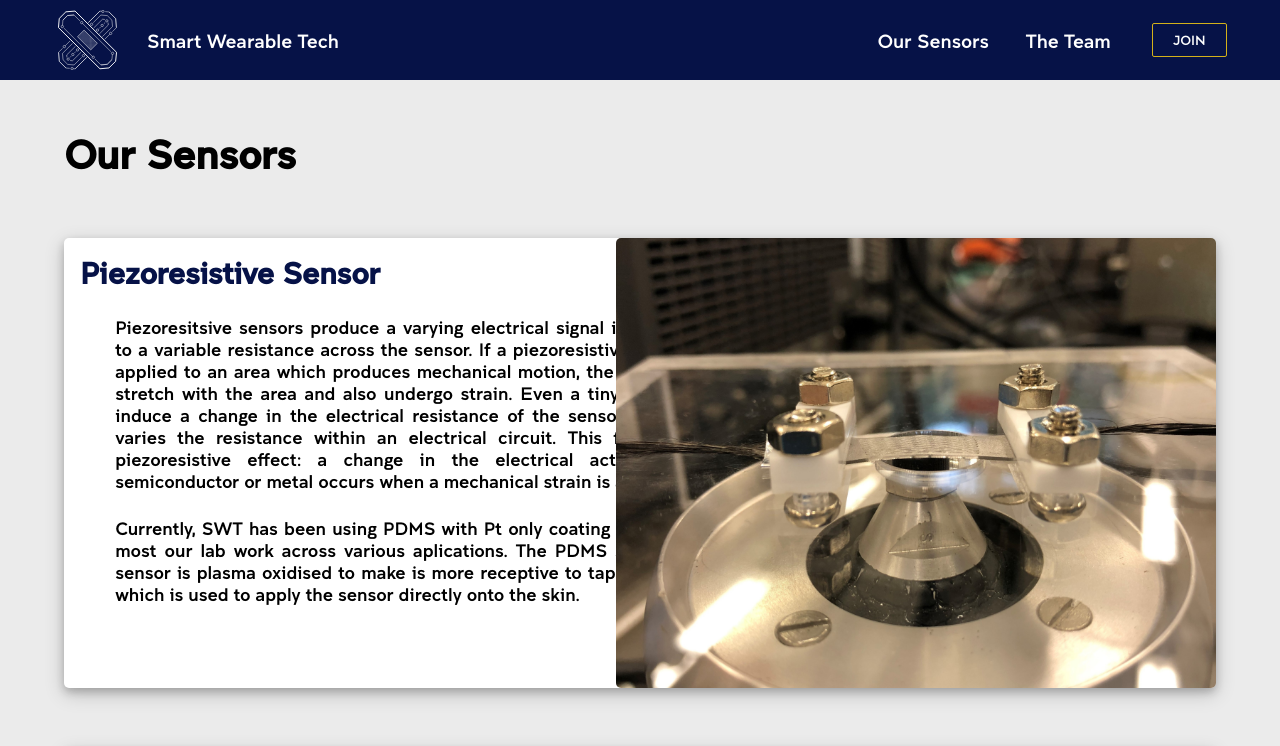
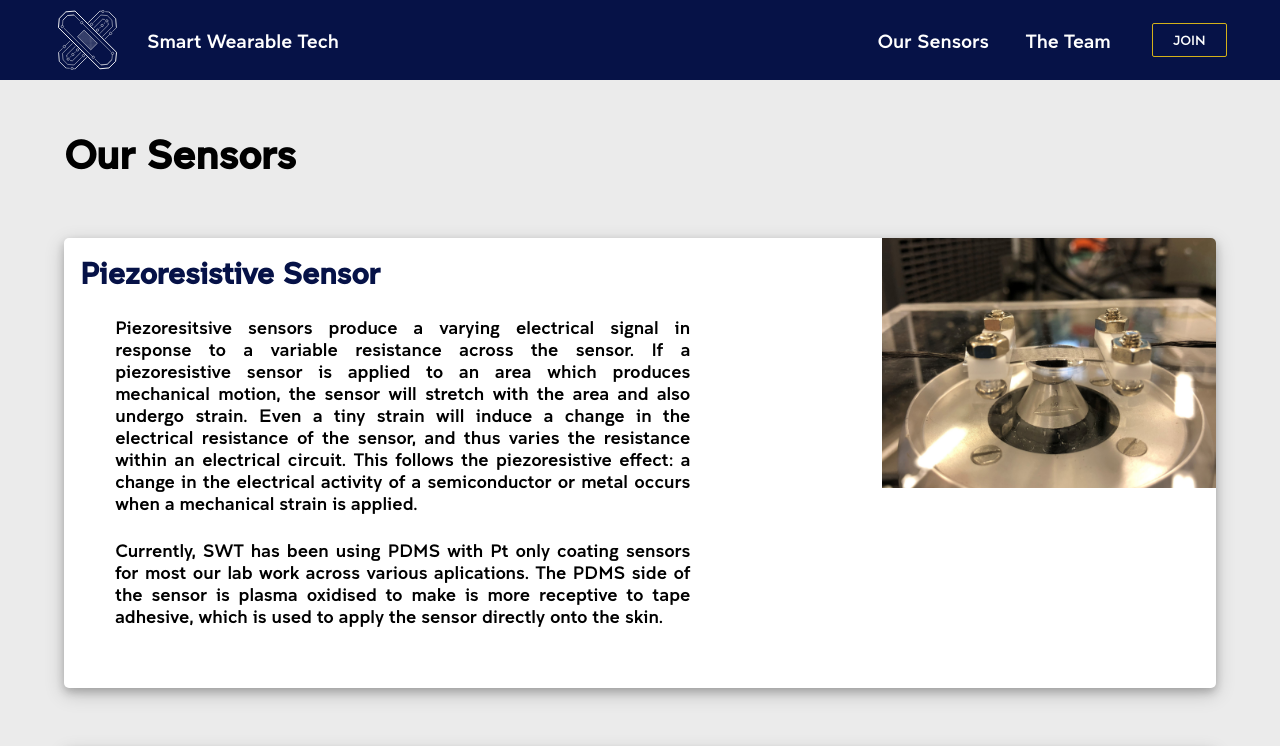
Before and after one commit to akiramcphee/swt_website, a React (Create React App) app: page /sensors in a window 1280 px wide. Shown: the top 746 px of the page. Built offline with nearby package versions, Linux system fonts and the light colour scheme.

Commit message:
feat: log cards and sensor cards

```diff
--- a/src/components/BigProjectCard/BigProjectCard.css
+++ b/src/components/BigProjectCard/BigProjectCard.css
@@ -18,10 +18,10 @@
 .big-card-image{
 	width: auto;
 	float: right;
-	height: 450px;
-	border-radius: 5px 5px 5px 5px;
+	height: 250px;
+	border-radius: 0px 5px 0px 0px;
 	display: flex;
-	margin-left: 2vw;
+	margin: auto;
 }
 
 .big-project-name{
--- a/src/components/BigProjectCard/BigProjectCard.js
+++ b/src/components/BigProjectCard/BigProjectCard.js
@@ -10,12 +10,14 @@ export default function BigProjectCard(props) {
         <div>
             <div className = "big-project-border">
                 <div className = "col-7">
+                    <div className = "text-div">
                         <h3 className = "big-project-name">{log['project-name'][props.projectName]['full-name']}</h3>
                         <p className= "big-project-cards-brief-description">{log['project-name'][props.projectName]['theory']}</p>
                         <p className= "big-project-cards-brief-description">{log['project-name'][props.projectName]['fabrication']}</p>
                         {/* <Link className = "big-link-text" to={`/log/${props.projectName}`}>
                             Find out more
                         </Link> */}
+                    </div>
                 </div>
                 <div className = "col-5">
                     <img className = "big-card-image" src={photo} alt="SWT"></img>
--- a/src/components/LogPost/LogPost.css
+++ b/src/components/LogPost/LogPost.css
@@ -34,7 +34,10 @@
 }
 
 .log-image-size{
-    width: 50%;
-    height: auto;
+    width: auto;
+    height: 200px;
     border-radius: 5px;
 }
+.text-div{
+    margin-right: 20px;
+}
--- a/src/data.json
+++ b/src/data.json
@@ -23,7 +23,7 @@
             "4":{
                 "date":"October 2021",
                 "overview":"A new triboelectric sensor is being tested in the labs. As its currrent form is too rigid to apply to the neck, its reliability is being verified by placing it on top of a speaker, and then playing audio files through the speaker. Software developed for the piezoresistive sensors can still be used, although it will be beneficial to look into using Short Time Fourier Transforms (STFTs) for more accurate analysis.",
-                "image": "stuff.jpg"
+                "image": "tribo.jpg"
             }
         },
         "glove":{
```
Lines whose indentation alone changed are shown as unchanged.
